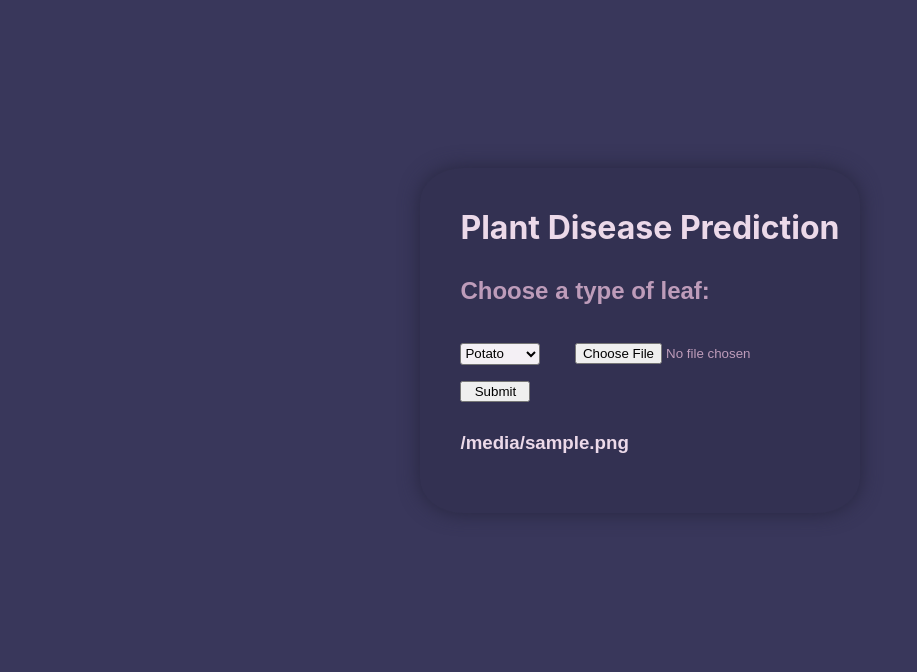
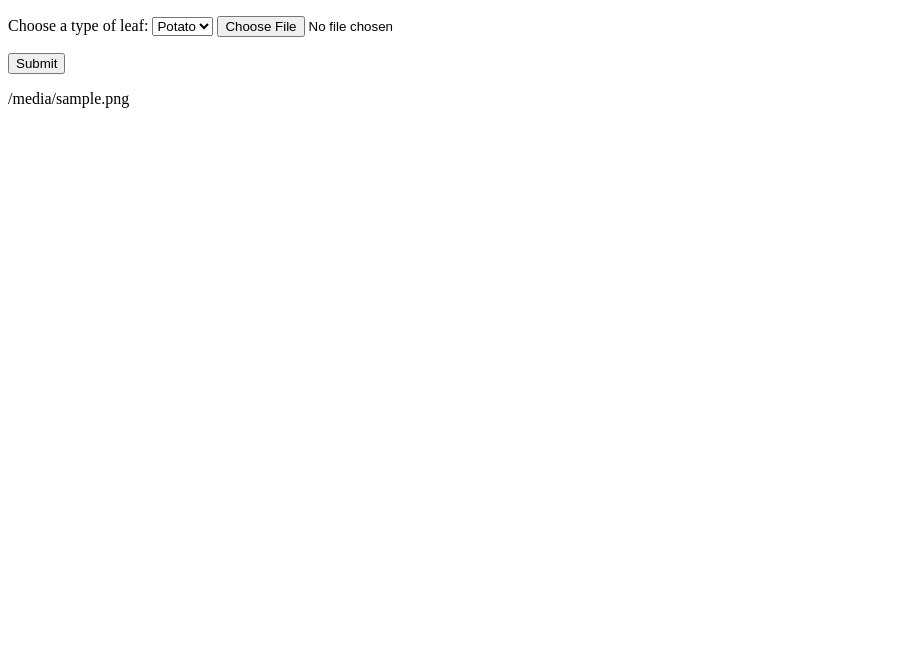
Before and after one commit to divyanshu290504/Leaf-Disease-Detection, a Flask app: template templates/index.html in a window 1280 px wide. Shown: the top 672 px of the page, without its empty margins (0-917 px from the left). Run offline with Flask 3, Linux system fonts and the light colour scheme; the template is opened without the code that fills it: most values are stand-ins (such as "Sample title", 1, 10 or a date in 2020); some web fonts are replaced.

Commit message:
Update index.html

```diff
--- a/templates/index.html
+++ b/templates/index.html
@@ -1,137 +1,33 @@
 <!DOCTYPE html>
 <html lang="en">
+
 <head>
-    <meta charset="UTF-8" />
-    <meta http-equiv="X-UA-Compatible" content="IE=edge" />
-    <meta name="viewport" content="width=device-width, initial-scale=1.0" />
-    <title>LeafDisease</title>
-    <style>
-      @import url("https://fonts.cdnfonts.com/css/sf-compact-display");
-       @import url('https://fonts.cdnfonts.com/css/sf-pro-display');
-      body {
-        font-family: "SF Compact Display", sans-serif;
-        background-color: #39375b;
-        color: #be9cba;
-        display: flex;
-        justify-content: center;
-        flex-direction: column;
-        align-items: center;
-      }
-
-      .card{
-        margin:20vh;
-        background-color: rgba(0,0,0,10%);
-        padding-left: 40px;
-        padding-bottom: 40px;
-        padding-right: 20px;
-        border-radius: 10%;
-        box-shadow: 0 0 20px #27263f;
-      }
-      /* h2{
-        margin-left: 15%;
-      } */
-      h1{
-        color:#ecd9e9 ;
-        font-family: 'SF Pro Display', sans-serif;
-        margin: 40px 0 30px 0;
-      }
-      .content {
-        /* border: 1px solid #eaa7e2; */
-        max-width: 500px;
-
-        /* top: 30vh;
-            left:30vw */
-      }
-      .select-dropdown {
-        position: relative;
-        background-color: #f4f0f5;
-        border-radius: 3px;
-        height: 22px;
-        width: 80px;
-        margin: 0 30px 0 0;
-      }
-      .select-dropdown select {
-        font-size: 1rem;
-        font-weight: normal;
-        max-width: 100%;
-        padding: 8px 24px 8px 10px;
-        border: none;
-        background-color: transparent;
-        -webkit-appearance: none;
-        -moz-appearance: none;
-        appearance: none;
-      }
-      .select-dropdown select:active,
-      .select-dropdown select:focus {
-        outline: none;
-        box-shadow: none;
-      }
-      .select-dropdown:after {
-        content: "";
-        position: absolute;
-        top: 50%;
-        right: 8px;
-        width: 0;
-        height: 0;
-        margin-top: -2px;
-        border-top: 5px solid #aaa;
-        border-right: 5px solid transparent;
-        border-left: 5px solid transparent;
-      }
-      #file-upload-button{
-        height: 30px;
-        width: 80px;
-
-      }
-
-      .btn{
-        width:70px
-      }
-
-      .result{
-       margin-top: 30px;
-       color: #ecd9e9 ;
-      }
-
-
-    </style>
+    <meta charset="UTF-8">
+    <meta http-equiv="X-UA-Compatible" content="IE=edge">
+    <meta name="viewport" content="width=device-width, initial-scale=1.0">
+    <title>Document</title>
 </head>
 
 <body>
-    <div class="card">
- <h1>Plant Disease Prediction</h1>
-    <div class="content">
     <form method="post" action="/" enctype="multipart/form-data">
         <dl>
             <p>
-            <label for="cars"><h2>Choose a type of leaf:</h2></label>
-            <br />
-            <select class="select-dropdown" id="leaf" name="leaf">
+                <label for="cars">Choose a type of leaf:</label>
+                <select id="leaf" name="leaf">
                     <option value="potato">Potato</option>
                     <option value="maize">Maize</option>
                     <option value="corn">Corn</option>
+                    <option value="rice">Rice</option>
                 </select>
 
-            <input
-              type="file"
-              name="file"
-              class="form-control"
-              autocomplete="off"
-              required
-            />
+                <input type="file" name="file" class="form-control" autocomplete="off" required>
             </p>
         </dl>
         <p>
-          <input type="submit" value="Submit" class="btn btn-info" />
+            <input type="submit" value="Submit" class="btn btn-info">
         </p>
     </form>
-      <div class="result">
-        <h3>{{filename}}</h3>
+    {{filename}}
+</body>
 
-      </div>
-
-    </div>
-    </div>
-
-  </body>
 </html>
```
Lines whose indentation alone changed are shown as unchanged.
